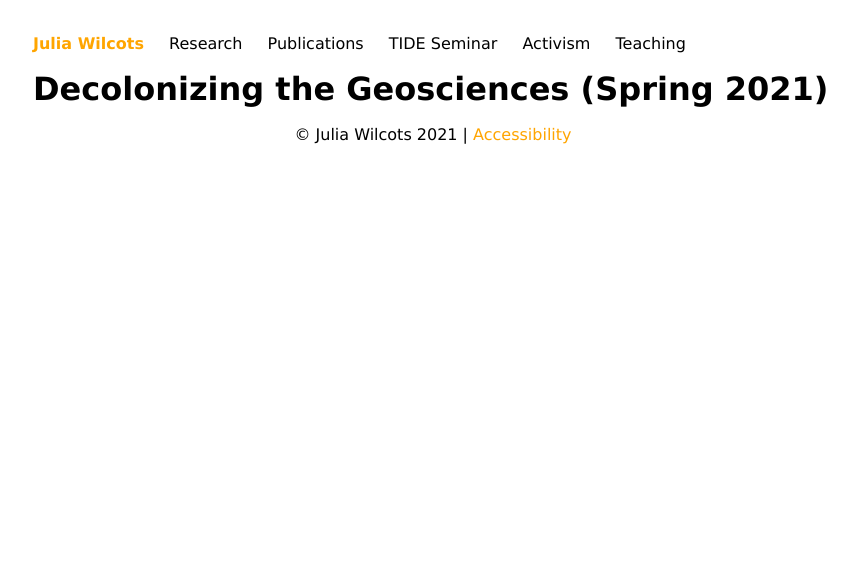
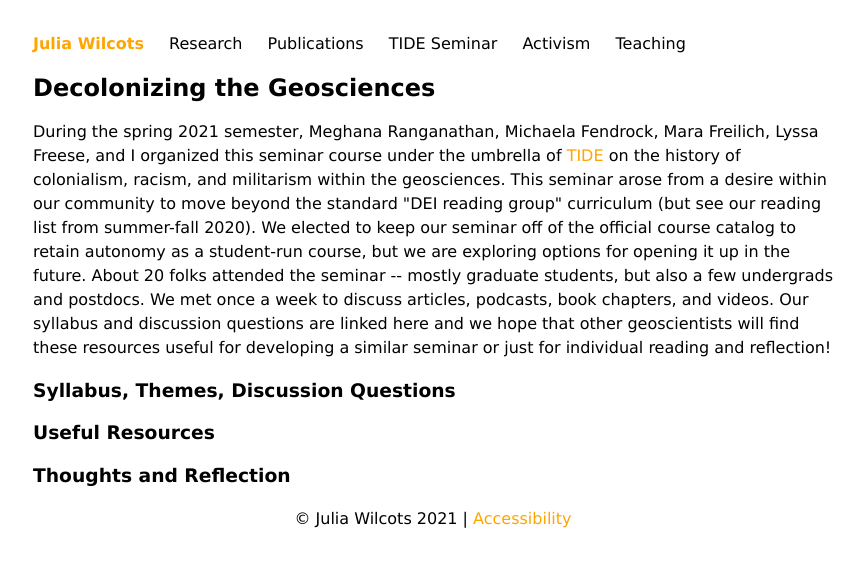
Before and after one commit to juliawilcots/juliawilcots.github.io, a Jekyll site: the page TIDEseminar/index.html, which Jekyll copies as it is, in a window 1280 px wide. Shown: the top 567 px of the page, without its empty margins (207-1071 px from the left). Built offline with Jekyll 4.4.1, drawn with Linux system fonts in a browser that asks for light colours.

Commit message:
Update index.html

```diff
--- a/TIDEseminar/index.html
+++ b/TIDEseminar/index.html
@@ -30,8 +30,14 @@
 
 
 <main>
-<h1 id="TIDE Seminar">Decolonizing the Geosciences (Spring 2021)</h1>
+<h2 id="TIDE Seminar">Decolonizing the Geosciences</h1>
+During the spring 2021 semester, Meghana Ranganathan, Michaela Fendrock, Mara Freilich, Lyssa Freese, and I organized this seminar course under the umbrella of <a href="http://tide.scripts.mit.edu/home/">TIDE</a> on the history of colonialism, racism, and militarism within the geosciences. This seminar arose from a desire within our community to move beyond the standard "DEI reading group" curriculum (but see our reading list from summer-fall 2020). We elected to keep our seminar off of the official course catalog to retain autonomy as a student-run course, but we are exploring options for opening it up in the future. About 20 folks attended the seminar -- mostly graduate students, but also a few undergrads and postdocs. We met once a week to discuss articles, podcasts, book chapters, and videos. Our syllabus and discussion questions are linked here and we hope that other geoscientists will find these resources useful for developing a similar seminar or just for individual reading and reflection!
 
+  <h3>Syllabus, Themes, Discussion Questions</h3>
+
+  <h3>Useful Resources</h3>
+
+  <h3>Thoughts and Reflection</h3>
 
 </main>
 
```
